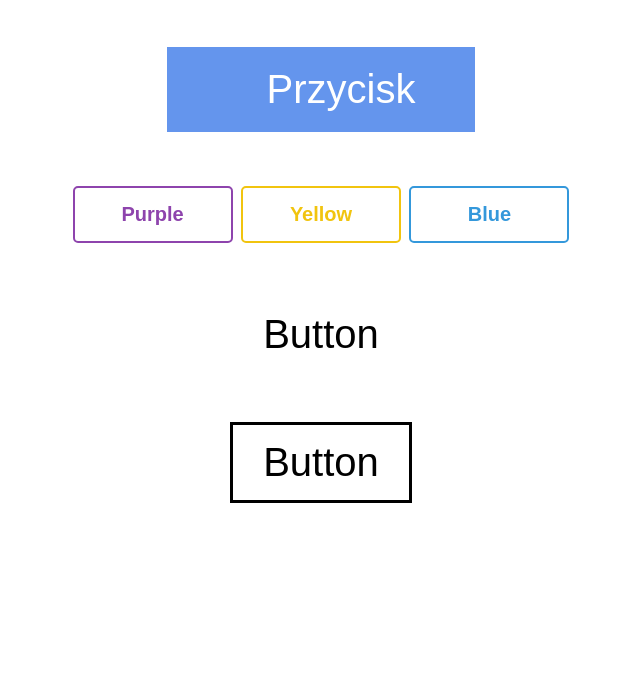
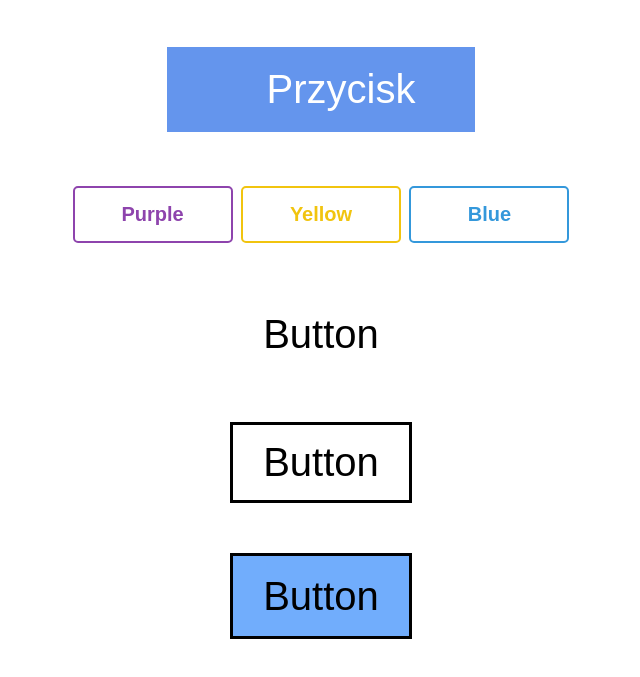
Before and after one commit to annbag/button, a plain HTML site: page index.html in a window 1280 px wide. Shown: the part 653-1330 px from the top of the page, without its empty margins (319-959 px from the left). Before the commit the page ends 1206 px from the top, so only its background shows below. Drawn offline with Linux system fonts and the light colour scheme.

Commit message:
add button with triangle

```diff
--- a/index.html
+++ b/index.html
@@ -38,5 +38,9 @@
 		<div>
 			<button class="btn3">Button</button>
 		</div>
+		<div>
+			<button class="btn4">Button</button>
+			<div></div>
+		</div>
 	</body>
 </html>
--- a/style.css
+++ b/style.css
@@ -195,3 +195,27 @@ a.second {
 .btn3:hover {
 	color: #fff;
 }
+.btn4 {
+	position: relative;
+	padding : 15px 30px;
+	font-size: 40px;
+	line-height: 50px;
+	border: 3px solid #000;
+	background-color: #71adfc;
+	cursor: pointer;
+	transition: .2s;
+	overflow: hidden;
+}
+.btn4::before {
+	content: "";
+	position: absolute;
+	left: -15%;
+	top: 0;
+	border-left: 20px solid #000;
+	border-top: 40px solid transparent;
+	border-bottom: 40px solid transparent;
+	transition: .3s linear;
+}
+.btn4:hover::before {
+	left: 0;
+}
```
